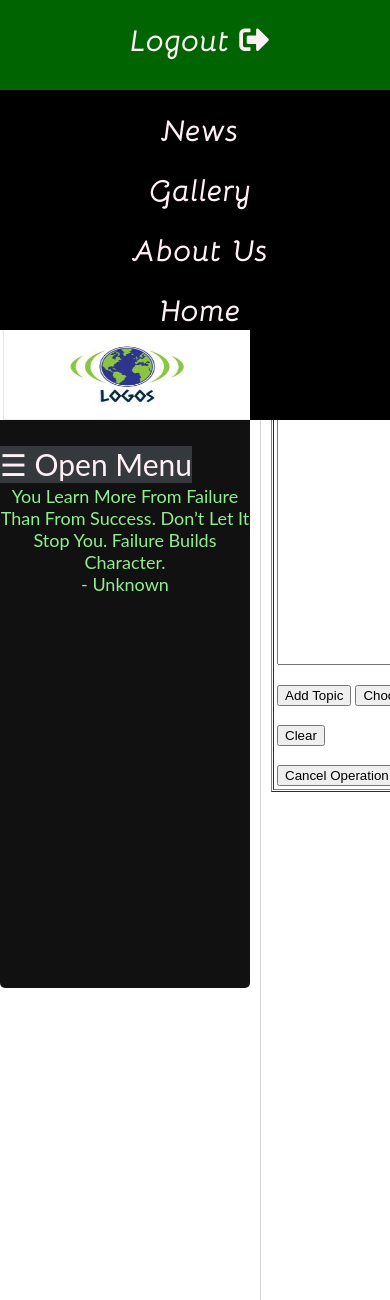
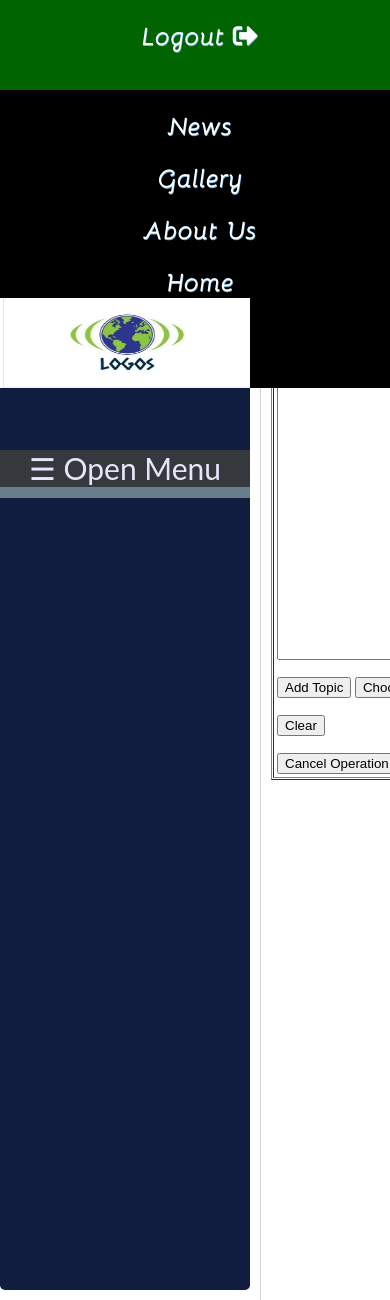
Before and after one commit to mmcclean1/TeamProject, a PHP site: page /test15/createTopic.php in a window 390 px wide; the page is wider, and only the part inside the window is pictured. Shown: the top 1300 px of that part. Run offline with PHP 8.4, Linux system fonts and the light colour scheme; a user stored in the database is signed in; data comes from the database, SQL or seed files in the repository; some libraries are stand-ins or nearby versions.

Commit message:
Add files via upload

```diff
--- a/TeamProject/assets/css/style.css
+++ b/TeamProject/assets/css/style.css
@@ -46,12 +46,9 @@ overflow: hidden;
 
 }
 /*TOP BAR NAVIVATION*/
-
-
-
 .menu li a{
 	display: block;
-	color:  lavenderblush;
+	color: white;
 	text-align: center;
 	padding: 8px 8px;
 	text-decoration: none;
@@ -77,13 +74,11 @@ height: 100%;
 .logo a{
 	font-family: 'Bellota-BoldItalic', sans-serif;
 	margin-left: 10px;
-	font-size: 30px;
+	font-size: 25;
 	position: relative;
 	top: 9px;
-	/*
 	text-shadow: #73B6E2 0.5px 0.5px 0px;
 	color: lavender;
-	*/
 }
 
 /*STYLE THE WRAPPER OF PAGE*/
@@ -99,37 +94,20 @@ height: 100%;
 /*GALLERY STYLING
 */
 #color1{
+	width: auto;
 	height:auto;
-	background-color: #c39ed2;
-	/*	background-color: mediumslateblue;*/
-	/*	background-color: skyblue;*/
-	margin-left: -11px;
-	margin-right: -12px;
-	color: black;
-
-}
-
-#color2{
-
-
-	height:auto;
-	background-color: #c39ed2;
-	/*	background-color: mediumslateblue;*/
-	/*	background-color: skyblue;*/
-	margin-left: -11px;
-	margin-right: -12px;
-
+	background-color: skyblue;
 	color: black;
 
 }
 
 #color{
-	width: 112%;
+	width: 100%;
 }
 
 .paragraph{
 	width: auto;
-	margin-left: 150px;
+	margin-left: 300px;
 	margin-right: 300px;
 	font-weight: 900;
 	padding: 20px;
@@ -138,23 +116,13 @@ height: 100%;
 }
 
 #team img{
-	Width: 100%;
-	height: auto;
+Width: 100%;
+height: auto;
 
 }
-
-/*CREATE STYLE INLINE STYLE TAGS TO TEST CSS*/
-#galleryCon{
-	display:inline-block;
-	position: absolute;
-	left:270px;
-	bottom:330px;
-}
-
 #gallery {
 	position: absolute;
 	clear: both;
-
 
 }
 #gallery ul {
@@ -190,6 +158,7 @@ height: 100%;
 	top: 10px;
 	left: 850px;
 	text-align: center;
+
 }
 
 /*CONTACT INFORMATIONS*/
@@ -199,10 +168,55 @@ height: 100%;
 	font-size: 14px;
 	width: 400px;
 	font-weight: bolder;
-	text-align: justify;
+	 text-align: justify;
 
 }
 
+@media only screen and (max-width: 1024px) {
+body { margin: 0; }
+
+#content {
+	width: auto;
+	padding: 5px;
+}
+#container {width: auto; margin: 0;}
+
+#color{
+	width: 100%;
+	height:auto;
+
+}
+
+.paragraph{
+	text-align: left;
+	width: 100%;
+	height:auto;
+	margin: 0;
+	padding: 0;
+
+}
+
+.left {
+
+	float: none;
+	width: 100%;
+}
+
+
+#gallery{
+	display: inline;
+	height: auto;
+	width: auto;
+
+}
+.team{
+	width: 100%;
+	height:auto;
+
+}
+
+
+}
 #container #content #contact p {
 	text-align: left;
 }
@@ -233,42 +247,22 @@ select.courseNo{
 	text-decoration: none;
 }
 
-/*QUOTES SIDEBAR*/
-#quotes,p{
-	margin-top: 60%;
-	text-align: center;
-	font-size: 18px;
-	text-decoration: none;
-}
-
-
-/* The left sidebar */
-#openNav{
-
-	background-color: #35393e;
-	text-align: center;
-	color:  lavenderblush;
-}
-
 /*/SIDEBAR ATTRIBUTES*/
 .sidbar_left {
 	top: -10px;
 	width: 35%;
 	max-width: 250px;
 	min-width: 250px;
+	min-height: 1200px;
+
 	float: left;
+	position: relative;
 	background-color: #111d3e;
+	/*	border-right: 10px solid #83D6FE;*/
+	/*	color: #CBEAF8;*/
 	margin-right: 20px;
 	border-bottom-right-radius: 5px;
 	border-bottom-left-radius: 5px;
-	height: 100%;
-	position: fixed;
-	z-index: 1;
-	top: 10%;
-	left: 0;
-	background-color: #111;
-	overflow-x: hidden;
-	padding-top: 60px;
 }
 
 /*INDEX MAIN CONTENT AREA*/
@@ -313,6 +307,14 @@ select.courseNo{
 /*BOOOTTSTRAPPP EXAMPLEEEEEE  SIDDEBBARRRR ****************************/
 /* The main content */
 
+/* The left sidebar */
+#openNav{
+
+	background-color: #35393e;
+	text-align: center;
+	color:  lavender;
+}
+
 .sidebar-left .sidebar-links {
 	margin: 20px auto;
 }
@@ -328,7 +330,7 @@ select.courseNo{
 	font-weight: bold;
 	border-left-width: 6px;
 	border-left-style: solid;
-	/*	TEXT ADDED IN TO CENTER ICONS*/
+/*	TEXT ADDED IN TO CENTER ICONS*/
 	display: flex;
 	color:  lavender;
 	flex-direction: column;
@@ -377,6 +379,9 @@ select.courseNo{
 	color: #86be2e;
 }
 
+
+
+
 /*	Removing margins and paddings from the body, so that
 the sidebar takes the full height of the page */
 
@@ -418,6 +423,15 @@ body {
 	margin: 4px 2px;
 	cursor: pointer;
 }
+
+/*QUOTES SIDEBAR*/
+#quotes,p{
+	margin-top: 15%;
+	text-align: center;
+	font-size: 16px;
+	text-decoration: none;
+}
+
 
 /*SETTINGS PAGE*/
 #settings_input {
@@ -483,13 +497,14 @@ footer{
 /**NOTES:::<p style="clear:both"><br>Remember to clear floats after, or else will this p element also float next to the buttons.</p>**/
 /*****************************SIDE PANEL ICONS**************************************************
 *CHANGE VALUES HERE FOR THE WIDTH AND HEIGHT OF TILES*/
-/*USE THE CONTAINER TO PUT BORDER LINE UNDER OPEN */
+
 #container {
-	top:40%;
-	height 8%;
+	top:30%;
+	height:4%;
 	width: 100%;
 	margin:auto;
 	position: absolute;
+	background:#687F8B;
 
 }
 
@@ -642,51 +657,20 @@ footer{
 	.sidenav a {font-size: 18px;}
 }
 
-/*MEDIA QUERIES FOR GALLERY*/
-@media only screen and (max-width: 1024px) {
-	body { margin: 0; }
-
-	#content {
-		width: auto;
-		padding: 5px;
-	}
-	#container {width: auto; margin: 0;}
-
-	#color{
-		width: 100%;
-		height:auto;
-	}
-
-	.paragraph{
-		text-align: left;
-		width: 100%;
-		height:auto;
-		margin: 0;
-		padding: 0;
-
-	}
-
-	.left {
-
-		float: none;
-		width: 100%;
-	}
 
 
-	#gallery{
-		display: inline;
-		height: auto;
-		width: auto;
-
-	}
-	.team{
-		width: 100%;
-		height:auto;
-
-	}
 
 
-}
+
+
+/*PUT THE NAME OF YOUR PAGE HERE WITH STYLE LABELLING*/
+
+/*RESPONSIVE CODE GOES HERE********************************************************************/
+/*JOHN LEE HEANEY*/
+
+/*FONTAWESON ICONS*/
+/* Making the sidebar responsive */
+
 
 /*HEADER MENU AND ICON*/
 @media screen and (max-width: 600px) {
@@ -695,5 +679,28 @@ footer{
 	}
 }
 
+/*ADJUST SETTINGS HERE FOR THE RESPONSIVENESS OF CLASSES AND IDS*/
+@media only screen and (max-width: 1024px){
+	body{margin:0;}
+	#wrapper{width: auto;}
+	#content{margin-left:0; width:auto;}
+	#leftnav {float:none; width:auto;}
+	#leftnav li{display:inline-block; padding:0.5em;}
+	#leftnav ul{text-align:center;}
+	#leftnav a{border-style:none;}
+	#content p{font-size:90%;}
+	#rightcol{float:none; background-color:#ffffff; width:auto;}
+}
+
+/*ADJUST SETTINGS HERE FOR THE RESPONSIVENESS OF CLASSES AND IDS*/
+/* for 700px or less */
+@media only screen and (max-width: 768px) {
+	table{font-size:90%;}
+	table{padding:0;}
+	#leftnav li{display:block;}
+	#leftnav a{display:block; padding:0.5em; border-bottom: 2px ridge #000000;}
+	#rightcol{width:auto;}
+}
+
 
 }
```
Also changed, not shown: TeamProject/assets/css/Footer-with-button-logo.css (+7 -14 lines).
